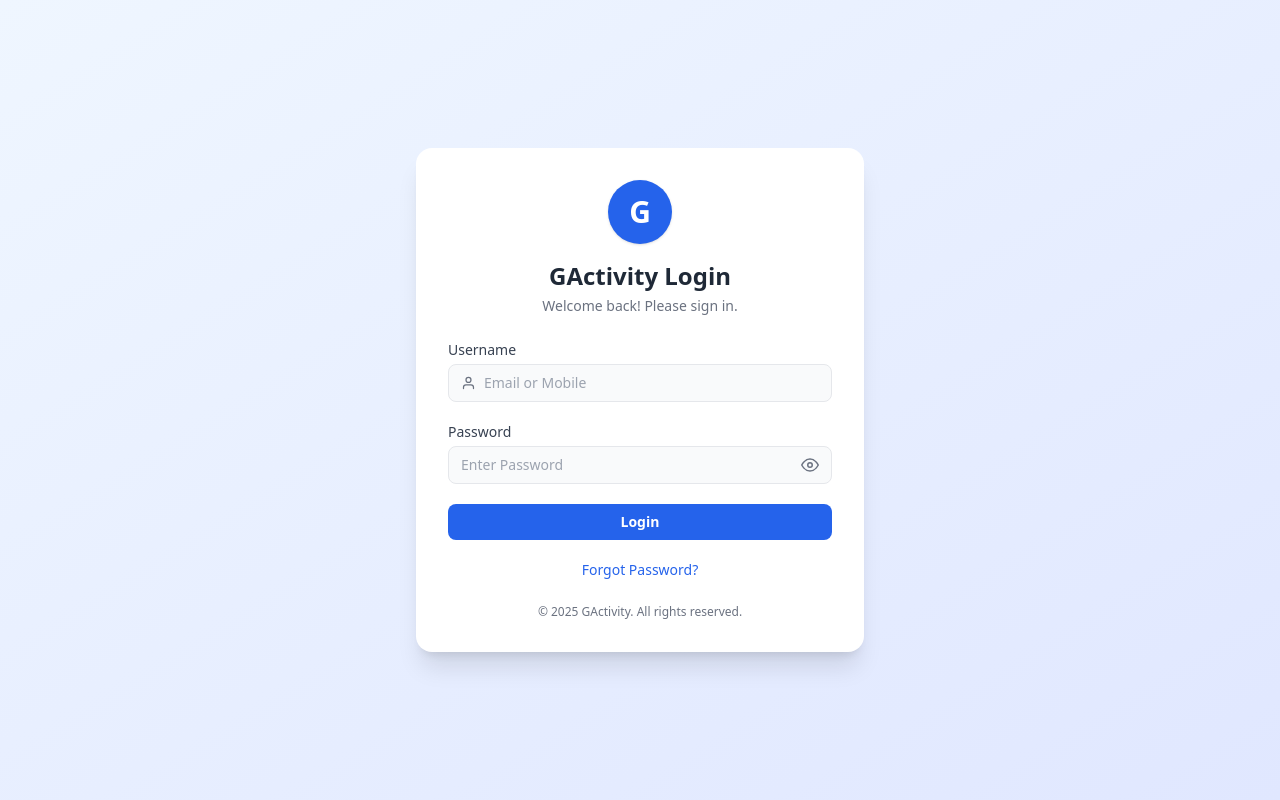
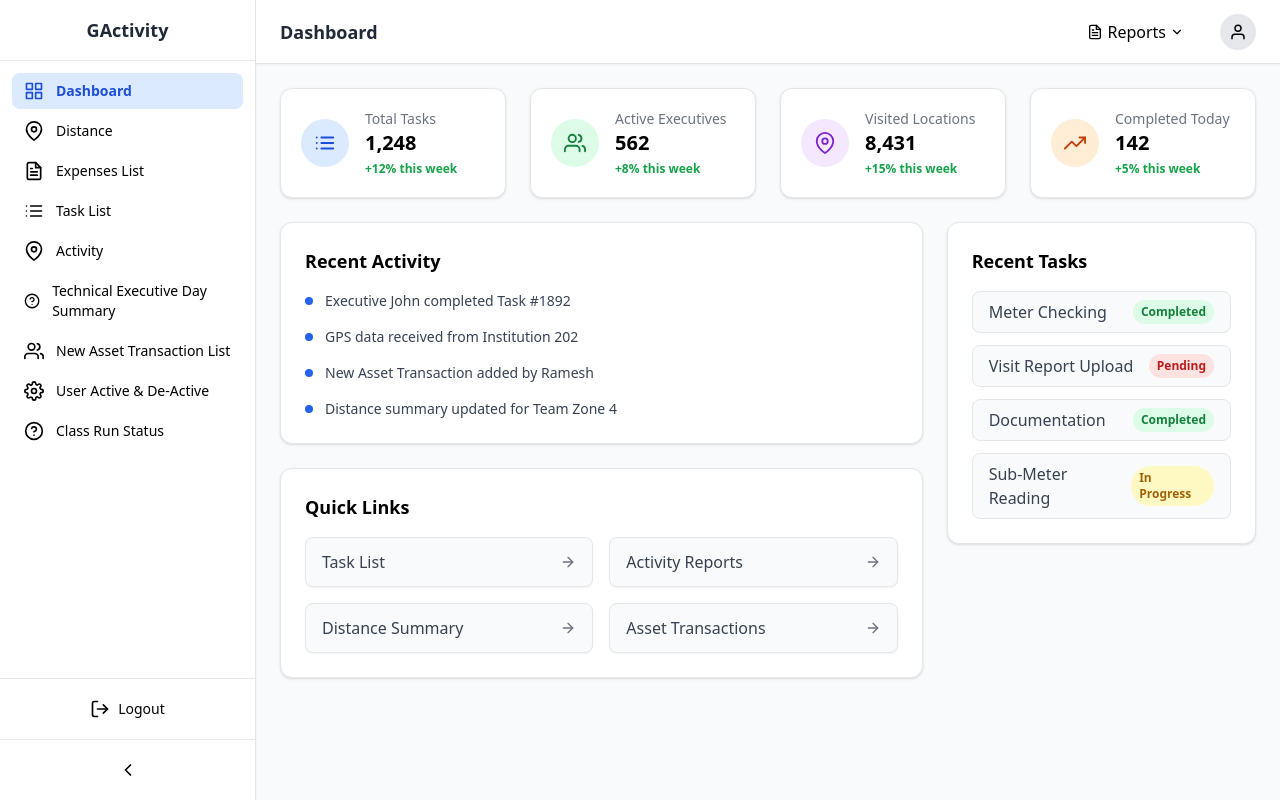
Before and after one commit to ashokmanoj/GActivity-Sample, a React (Vite) app in the folder frontend/: page /dashboard in a window 1280 px wide. Before the commit this address led to /. Built offline with nearby package versions, Linux system fonts and the light colour scheme; sample sign-in values are in the browser's storage.

Commit message:
add logout fratures to sidebar

```diff
--- a/frontend/src/App.jsx
+++ b/frontend/src/App.jsx
@@ -1,8 +1,9 @@
-import React, { useEffect, useState } from "react";
+import React from "react";
 import { Routes, Route, Navigate } from "react-router-dom";
 
 import Login from "./pages/Login";
 import DashboardLayout from "./layout/DashboardLayout";
+
 import Dashboard from "./pages/Dashboard";
 import Distance from "./pages/Distance";
 import Expenses from "./pages/Expenses";
@@ -13,24 +14,21 @@ import NewAsset from "./pages/AssetTransactions";
 import UserActive from "./pages/UserStatus";
 import ClassStatus from "./pages/ClassStatus";
 
+import ProtectedRoute from "./ProtectedRoute";
+
 export default function App() {
-  const [loggedIn, setLoggedIn] = useState(false);
-
-  // Auto-login if token exists
-  useEffect(() => {
-    const token = localStorage.getItem("token");
-    setLoggedIn(!!token);
-  }, []);
-
   return (
     <Routes>
-      {/* LOGIN PAGE */}
-      <Route path="/" element={<Login onLogin={() => setLoggedIn(true)} />} />
 
-      {/* PROTECTED ROUTES */}
+      {/* LOGIN (Public) */}
+      <Route path="/" element={<Login />} />
+
+      {/* PROTECTED SECTION */}
       <Route
         element={
-          loggedIn ? <DashboardLayout /> : <Navigate to="/" replace />
+          <ProtectedRoute>
+            <DashboardLayout />
+          </ProtectedRoute>
         }
       >
         <Route path="/dashboard" element={<Dashboard />} />
@@ -44,11 +42,9 @@ export default function App() {
         <Route path="/class-status" element={<ClassStatus />} />
       </Route>
 
-      {/* CATCH ALL */}
-      <Route
-        path="*"
-        element={<Navigate to={loggedIn ? "/dashboard" : "/"} />}
-      />
+      {/* HANDLE UNKNOWN ROUTES */}
+      <Route path="*" element={<Navigate to="/dashboard" replace />} />
+
     </Routes>
   );
 }
--- a/frontend/src/ProtectedRoute.jsx
+++ b/frontend/src/ProtectedRoute.jsx
@@ -2,6 +2,10 @@ import { Navigate } from "react-router-dom";
 
 export default function ProtectedRoute({ children }) {
   const token = localStorage.getItem("token");
-  if (!token) return <Navigate to="/login" replace />;
+
+  if (!token) {
+    return <Navigate to="/" replace />;
+  }
+
   return children;
 }
--- a/frontend/src/context/PageTitleContext.jsx
+++ b/frontend/src/context/PageTitleContext.jsx
@@ -1,9 +1,17 @@
-import { createContext, useContext, useState } from "react";
+import { createContext, useContext, useState, useEffect } from "react";
 
 const PageTitleContext = createContext();
 
 export function PageTitleProvider({ children }) {
-  const [pageTitle, setPageTitle] = useState("Dashboard");
+  // Load saved title or fallback to Dashboard
+  const [pageTitle, setPageTitle] = useState(
+    localStorage.getItem("pageTitle") || "Dashboard"
+  );
+
+  // When title changes, save it to localStorage
+  useEffect(() => {
+    localStorage.setItem("pageTitle", pageTitle);
+  }, [pageTitle]);
 
   return (
     <PageTitleContext.Provider value={{ pageTitle, setPageTitle }}>
--- a/frontend/src/layout/Header.jsx
+++ b/frontend/src/layout/Header.jsx
@@ -51,7 +51,9 @@ export default function Header() {
 
         {/* USER ICON */}
         <div className="w-9 h-9 rounded-full bg-gray-200 flex items-center justify-center">
-          <FiUser size={18} />
+          <button>
+            <FiUser size={18} />
+          </button>
         </div>
       </div>
     </header>
--- a/frontend/src/layout/Sidebar.jsx
+++ b/frontend/src/layout/Sidebar.jsx
@@ -9,32 +9,42 @@ import {
   FiHelpCircle,
   FiChevronLeft,
   FiChevronRight,
+  FiLogOut,
 } from "react-icons/fi";
-import { Link, useLocation } from "react-router-dom";
+import { Link, useLocation, useNavigate } from "react-router-dom";
 import { usePageTitle } from "../context/PageTitleContext";
 
 const modules = [
-  { name: "Distance", path: "/distance", icon: <FiGrid size={20} /> },
+  { name: "Dashboard", path: "/dashboard", icon: <FiGrid size={20} /> },
+  { name: "Distance", path: "/distance", icon: <FiMapPin size={20} /> },
   { name: "Expenses List", path: "/expenses", icon: <FiFileText size={20} /> },
   { name: "Task List", path: "/tasks", icon: <FiList size={20} /> },
   { name: "Activity", path: "/activity", icon: <FiMapPin size={20} /> },
   {
     name: "Technical Executive Day Summary",
     path: "/tech-summary",
-    icon: <FiMapPin size={20} />,
+    icon: <FiHelpCircle size={20} />,
   },
   {
     name: "New Asset Transaction List",
     path: "/asset-transactions",
     icon: <FiUsers size={20} />,
   },
-  { name: "User Active & De-Active", path: "/useractive", icon: <FiSettings size={20} /> },
+  { name: "User Active & De-Active", path: "/user-status", icon: <FiSettings size={20} /> },
   { name: "Class Run Status", path: "/class-status", icon: <FiHelpCircle size={20} /> },
 ];
 
 export default function Sidebar({ collapsed, setCollapsed }) {
   const { setPageTitle } = usePageTitle();
   const location = useLocation();
+  const navigate = useNavigate();
+
+  const handleLogout = () => {
+    localStorage.removeItem("token");
+    localStorage.removeItem("user");
+    navigate("/");
+    window.location.reload();
+  };
 
   return (
     <aside
@@ -43,7 +53,7 @@ export default function Sidebar({ collapsed, setCollapsed }) {
         bg-white border-r shadow-sm h-full flex flex-col transition-all duration-300 relative
       `}
     >
-      {/* Logo Section */}
+      {/* Logo */}
       <div className="p-4 border-b flex items-center justify-center">
         {!collapsed ? (
           <h2 className="text-lg font-bold text-gray-800">GActivity</h2>
@@ -54,7 +64,7 @@ export default function Sidebar({ collapsed, setCollapsed }) {
         )}
       </div>
 
-      {/* Navigation */}
+      {/* Modules Navigation */}
       <nav className="flex-1 p-3 space-y-1">
         {modules.map((item, idx) => {
           const isActive = location.pathname === item.path;
@@ -65,8 +75,7 @@ export default function Sidebar({ collapsed, setCollapsed }) {
                 to={item.path}
                 onClick={() => setPageTitle(item.name)}
                 className={`
-                  w-full flex items-center gap-3 px-3 py-2 rounded-lg text-sm
-                  transition-all
+                  w-full flex items-center gap-3 px-3 py-2 rounded-lg text-sm transition-all
                   ${isActive ? "bg-blue-100 text-blue-700 font-semibold" : "hover:bg-gray-100"}
                 `}
               >
@@ -91,7 +100,18 @@ export default function Sidebar({ collapsed, setCollapsed }) {
         })}
       </nav>
 
-      {/* Collapse Button */}
+      {/* Logout Button */}
+      <div className="p-3 border-t flex justify-center">
+        <button
+          onClick={handleLogout}
+          className="flex items-center gap-2 p-2 rounded hover:bg-gray-100 transition text-sm"
+        >
+          <FiLogOut size={20} />
+          {!collapsed && <span>Logout</span>}
+        </button>
+      </div>
+
+      {/* Sidebar Collapse Button */}
       <div className="p-3 border-t flex justify-center">
         <button
           onClick={() => setCollapsed(!collapsed)}
--- a/frontend/src/pages/Dashboard.jsx
+++ b/frontend/src/pages/Dashboard.jsx
@@ -1,5 +1,12 @@
 import React, { useEffect } from "react";
 import { usePageTitle } from "../context/PageTitleContext";
+import {
+  FiUsers,
+  FiList,
+  FiMapPin,
+  FiTrendingUp,
+  FiArrowRight,
+} from "react-icons/fi";
 
 export default function Dashboard() {
   const { setPageTitle } = usePageTitle();
@@ -8,5 +15,185 @@ export default function Dashboard() {
     setPageTitle("Dashboard");
   }, []);
 
-  return <div>Dashboard Content Here</div>;
+  return (
+    <div className="space-y-6">
+
+      {/* ---------- TOP STATS CARDS ---------- */}
+      <section className="grid grid-cols-1 sm:grid-cols-2 lg:grid-cols-4 gap-6">
+
+        <DashboardCard
+          icon={<FiList size={22} />}
+          title="Total Tasks"
+          value="1,248"
+          trend="+12%"
+          color="blue"
+        />
+
+        <DashboardCard
+          icon={<FiUsers size={22} />}
+          title="Active Executives"
+          value="562"
+          trend="+8%"
+          color="green"
+        />
+
+        <DashboardCard
+          icon={<FiMapPin size={22} />}
+          title="Visited Locations"
+          value="8,431"
+          trend="+15%"
+          color="purple"
+        />
+
+        <DashboardCard
+          icon={<FiTrendingUp size={22} />}
+          title="Completed Today"
+          value="142"
+          trend="+5%"
+          color="orange"
+        />
+      </section>
+
+      {/* ---------- MAIN CONTENT GRID ---------- */}
+      <section className="grid grid-cols-1 lg:grid-cols-3 gap-6">
+
+        {/* ===== LEFT SIDE (2/3) ===== */}
+        <div className="lg:col-span-2 space-y-6">
+
+          {/* Recent Activity */}
+          <RecentActivity />
+
+          {/* Quick Links */}
+          <QuickLinks />
+        </div>
+
+        {/* ===== RIGHT SIDE (1/3) ===== */}
+        <div className="space-y-6">
+
+          {/* Recent Tasks */}
+          <RecentTasks />
+
+        </div>
+
+      </section>
+
+    </div>
+  );
 }
+
+/* ============================================================
+   COMPONENTS
+   ============================================================ */
+
+/* ----------- DASHBOARD CARD ----------- */
+function DashboardCard({ icon, title, value, trend, color }) {
+  const colors = {
+    blue: "bg-blue-100 text-blue-700",
+    green: "bg-green-100 text-green-700",
+    purple: "bg-purple-100 text-purple-700",
+    orange: "bg-orange-100 text-orange-700",
+  };
+
+  return (
+    <div className="bg-white p-5 rounded-xl shadow border flex items-center gap-4">
+      <div className={`w-12 h-12 rounded-full flex items-center justify-center ${colors[color]}`}>
+        {icon}
+      </div>
+      <div>
+        <p className="text-gray-500 text-sm">{title}</p>
+        <h2 className="text-xl font-bold">{value}</h2>
+        <p className="text-xs text-green-600 font-semibold mt-1">{trend} this week</p>
+      </div>
+    </div>
+  );
+}
+
+/* ----------- RECENT ACTIVITY ----------- */
+function RecentActivity() {
+  return (
+    <div className="bg-white rounded-xl shadow border p-6">
+      <h2 className="text-lg font-semibold mb-4">Recent Activity</h2>
+
+      <ul className="space-y-4">
+        {[
+          "Executive John completed Task #1892",
+          "GPS data received from Institution 202",
+          "New Asset Transaction added by Ramesh",
+          "Distance summary updated for Team Zone 4",
+        ].map((item, i) => (
+          <li key={i} className="flex items-center gap-3">
+            <div className="w-2 h-2 bg-blue-600 rounded-full"></div>
+            <span className="text-gray-700 text-sm">{item}</span>
+          </li>
+        ))}
+      </ul>
+    </div>
+  );
+}
+
+/* ----------- QUICK LINKS ----------- */
+function QuickLinks() {
+  const links = [
+    { label: "Task List", path: "/tasks" },
+    { label: "Activity Reports", path: "/activity" },
+    { label: "Distance Summary", path: "/distance" },
+    { label: "Asset Transactions", path: "/asset-transactions" },
+  ];
+
+  return (
+    <div className="bg-white rounded-xl shadow border p-6">
+      <h2 className="text-lg font-semibold mb-4">Quick Links</h2>
+
+      <div className="grid grid-cols-1 sm:grid-cols-2 gap-4">
+        {links.map((link, i) => (
+          <a
+            key={i}
+            href={link.path}
+            className="group flex items-center justify-between px-4 py-3 bg-gray-50 hover:bg-gray-100 border rounded-lg transition shadow-sm"
+          >
+            <span className="text-gray-700 font-medium">{link.label}</span>
+            <FiArrowRight className="text-gray-500 group-hover:text-gray-800" />
+          </a>
+        ))}
+      </div>
+    </div>
+  );
+}
+
+/* ----------- RECENT TASKS ----------- */
+function RecentTasks() {
+  const tasks = [
+    { id: 2012, name: "Meter Checking", status: "Completed" },
+    { id: 1995, name: "Visit Report Upload", status: "Pending" },
+    { id: 1874, name: "Documentation", status: "Completed" },
+    { id: 1866, name: "Sub-Meter Reading", status: "In Progress" },
+  ];
+
+  return (
+    <div className="bg-white rounded-xl shadow border p-6">
+      <h2 className="text-lg font-semibold mb-4">Recent Tasks</h2>
+
+      <div className="space-y-3">
+        {tasks.map((t) => (
+          <div
+            key={t.id}
+            className="flex items-center justify-between px-4 py-2 bg-gray-50 border rounded-lg"
+          >
+            <span className="font-medium text-gray-700">{t.name}</span>
+            <span
+              className={`px-2 py-1 rounded-full text-xs font-semibold ${
+                t.status === "Completed"
+                  ? "bg-green-100 text-green-700"
+                  : t.status === "Pending"
+                  ? "bg-red-100 text-red-700"
+                  : "bg-yellow-100 text-yellow-700"
+              }`}
+            >
+              {t.status}
+            </span>
+          </div>
+        ))}
+      </div>
+    </div>
+  );
+}
--- a/frontend/src/pages/Login.jsx
+++ b/frontend/src/pages/Login.jsx
@@ -40,6 +40,7 @@ export default function Login({ onLogin }) {
     } catch (err) {
       if (err.response) {
         setError(err.response.data.message || "Login failed");
+        navigate("/");
       } else {
         setError("Server not reachable");
       }
```
Also changed, not shown: frontend/src/components/filters/TaskListFilter.jsx (+8 -4 lines).
